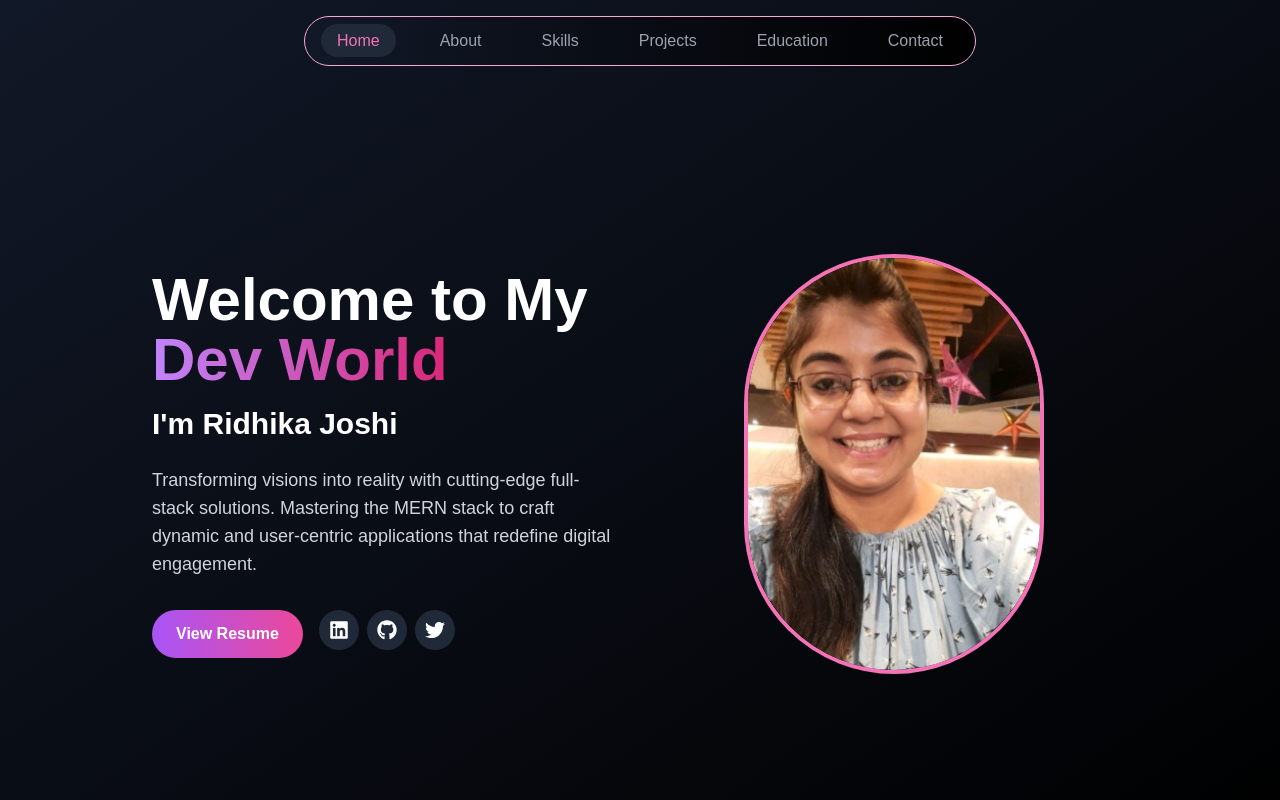
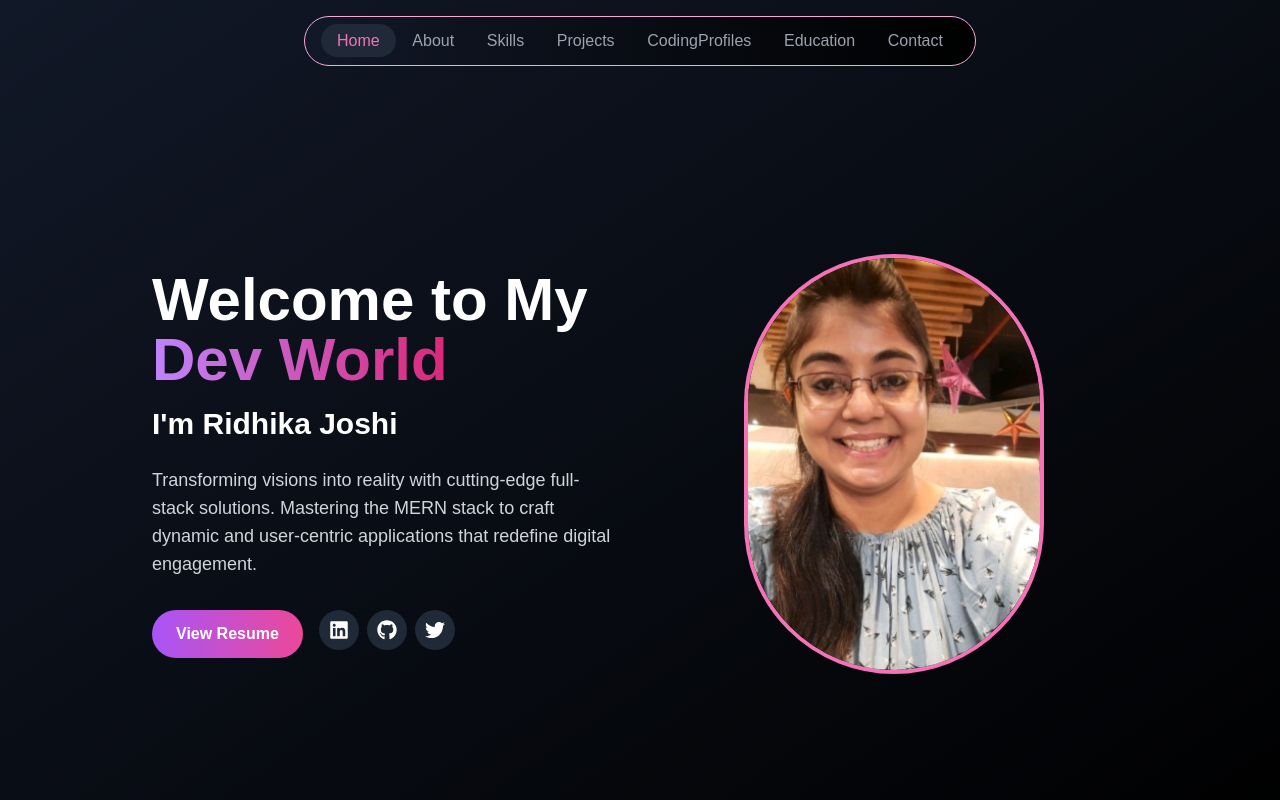
Before and after one commit to RidhikaJoshi/Portfolio-Latest, a Next.js app: page / in a window 1280 px wide. Shown: the top 800 px of the page. Built offline with nearby package versions, Linux system fonts and the light colour scheme.

Commit message:
Added CodingProfiles section

```diff
--- a/components/codingProfiles.tsx
+++ b/components/codingProfiles.tsx
@@ -38,7 +38,7 @@ const profiles = [
 
 export function CodingProfilesComponent() {
   return (
-    <section id="coding-profiles" className="py-16 w-[80%]">
+    <section id="codingprofiles" className="py-16 w-[80%]">
       <div className="container mx-auto px-4">
         <h2 className="text-5xl font-extrabold mb-14 text-center bg-gradient-to-r from-purple-400 via-pink-500 to-red-500 text-transparent bg-clip-text">Coding Profiles</h2>
         <div className="grid grid-cols-2 md:grid-cols-3 lg:grid-cols-5 gap-8">
--- a/components/home.tsx
+++ b/components/home.tsx
@@ -5,7 +5,7 @@ import Image from 'next/image'
 import { motion} from 'framer-motion'
 import { Link as ScrollLink } from 'react-scroll'
 import photo from '../app/assests//My.webp'
-import { Home, Briefcase, Book, Code, Layers, Mail } from 'lucide-react'
+import { Home, Briefcase, Book, Code, Layers, Mail,SquareCode  } from 'lucide-react'
 import { FaLinkedin, FaGithub, FaTwitter } from 'react-icons/fa'
 
 const navItems = [
@@ -13,6 +13,7 @@ const navItems = [
   { name: 'About', icon: Book },
   { name: 'Skills', icon: Code },
   { name: 'Projects', icon: Briefcase },
+  {name: 'CodingProfiles', icon: SquareCode},
   { name: 'Education', icon: Layers },
   { name: 'Contact', icon: Mail }
 ]
```
